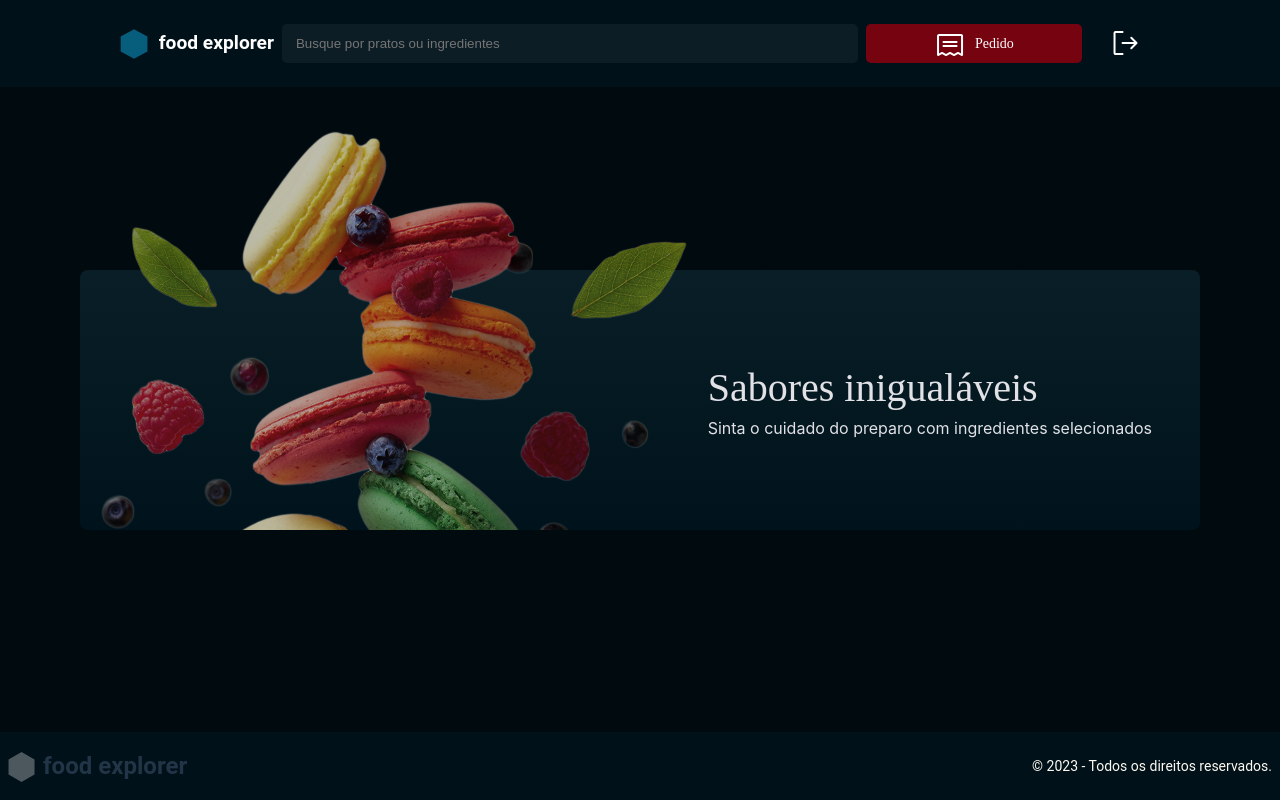
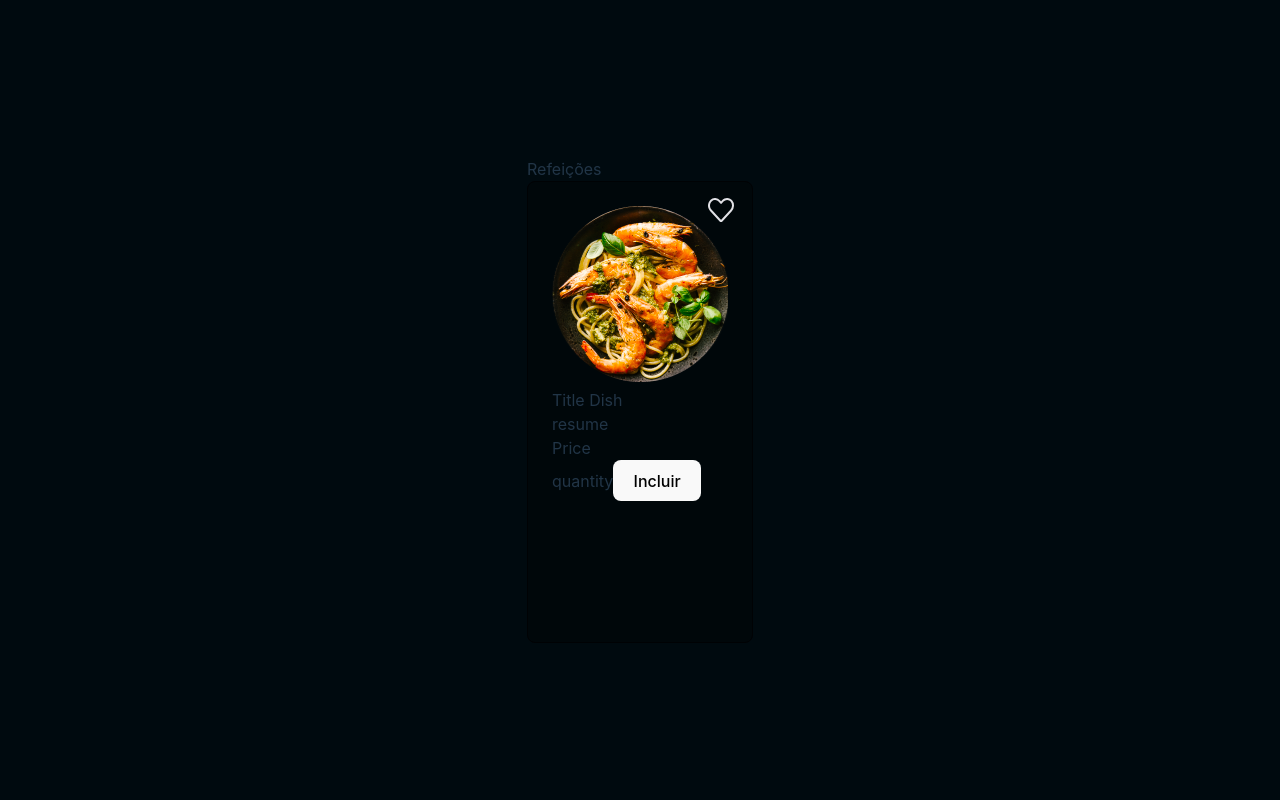
Before and after one commit to Rickazuo/desafio_final_frontend, a React (Vite) app: page / in a window 1280 px wide. Built offline with nearby package versions, Linux system fonts and the light colour scheme.

Commit message:
updated card dish

```diff
--- a/src/App.jsx
+++ b/src/App.jsx
@@ -11,9 +11,9 @@ function App() {
 
   return (
     <main>
-      <Header />
+      {/* <Header /> */}
       <Home />
-      <Footer />
+      {/* <Footer /> */}
     </main>
   );
 }
--- /dev/null
+++ b/src/components/DishCards/dishCards.jsx
@@ -0,0 +1,21 @@
+import styles from "./dishCards.module.css";
+import heartIcon from "../../assets/heart.svg";
+import spaguettiGamer from "../../assets/spaguettiGamber.svg";
+
+export default function DishCards() {
+  return (
+    <main className={styles.main}>
+      <img className={styles.likedButton} src={heartIcon} alt="heart icon" />
+      <div>
+        <img src={spaguettiGamer} alt="image of a dish" />
+        <p>Title Dish</p>
+        <p>resume</p>
+        <p>Price</p>
+        <div>
+          <span>quantity</span>
+          <button>Incluir</button>
+        </div>
+      </div>
+    </main>
+  );
+}
--- /dev/null
+++ b/src/components/DishCards/dishCards.module.css
@@ -0,0 +1,30 @@
+.main {
+  display: flex;
+  height: 28.875rem;
+  padding: 1.5rem;
+  flex-direction: column;
+  align-items: center;
+  gap: 0.9375rem;
+  position: relative;
+
+  border-radius: 0.5rem;
+  border: 1px solid var(--dark-dark-300);
+  background: var(--dark-dark-200);
+}
+
+.likedButton {
+  position: absolute;
+  right: 1.125rem;
+  top: 1rem;
+}
+
+.imgDish {
+  display: flex;
+  max-width: 11rem;
+  max-height: 11rem;
+  width: 100%;
+  height: 100%;
+  justify-content: center;
+  align-items: center;
+  flex-shrink: 0;
+}
--- a/src/components/Menu/menu.jsx
+++ b/src/components/Menu/menu.jsx
@@ -1,5 +1,15 @@
-import menu from "./menu.modules.css";
+import DishCards from "../DishCards/dishCards";
+import styles from "./menu.module.css";
 
 export default function Menu() {
-  return <main></main>;
+  return (
+    <main className={styles.menu}>
+      <div>
+        <p>Refeições</p>
+        <div>
+          <DishCards />
+        </div>
+      </div>
+    </main>
+  );
 }
--- a/src/pages/Home/home.jsx
+++ b/src/pages/Home/home.jsx
@@ -1,10 +1,12 @@
 import Banner from "../../components/Banner/banner";
+import Menu from "../../components/Menu/menu";
 import styles from "./home.module.css";
 
 export default function Home() {
   return (
     <main className={styles.main}>
-      <Banner />
+      {/* <Banner /> */}
+      <Menu />
     </main>
   );
 }
```
Also changed, not shown: src/assets/heart.svg (added), src/assets/spaguettiGamber.svg (added), src/components/Menu/menu.module.css (added), src/components/Menu/menu.modules.css (deleted).
